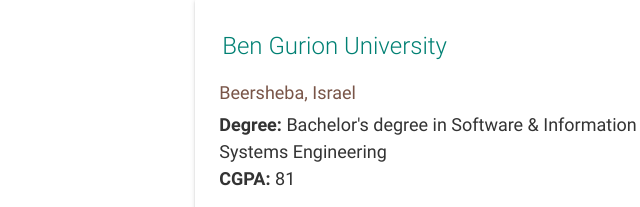
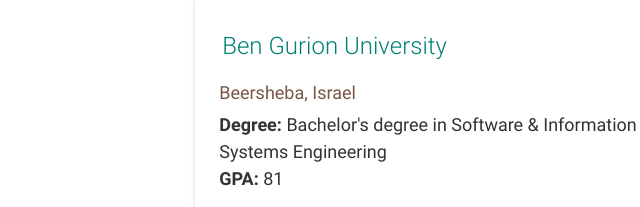
Before and after one commit to orifad100/website-portfolio, a plain HTML site: page index.html in a window 1280 px wide. Shown: the part 7642-7849 px from the top of the page, 22-662 px from the left. Drawn offline with nearby package versions, Linux system fonts and the light colour scheme.

Commit message:
Update index.html

```diff
--- a/index.html
+++ b/index.html
@@ -626,7 +626,7 @@
                 <p>
                   <b>Degree: </b>Bachelor's degree in Software & Information Systems Engineering
                   <br>
-                  <b>CGPA: </b>81
+                  <b>GPA: </b>81
                 </p>
 
                 <ul>
```
